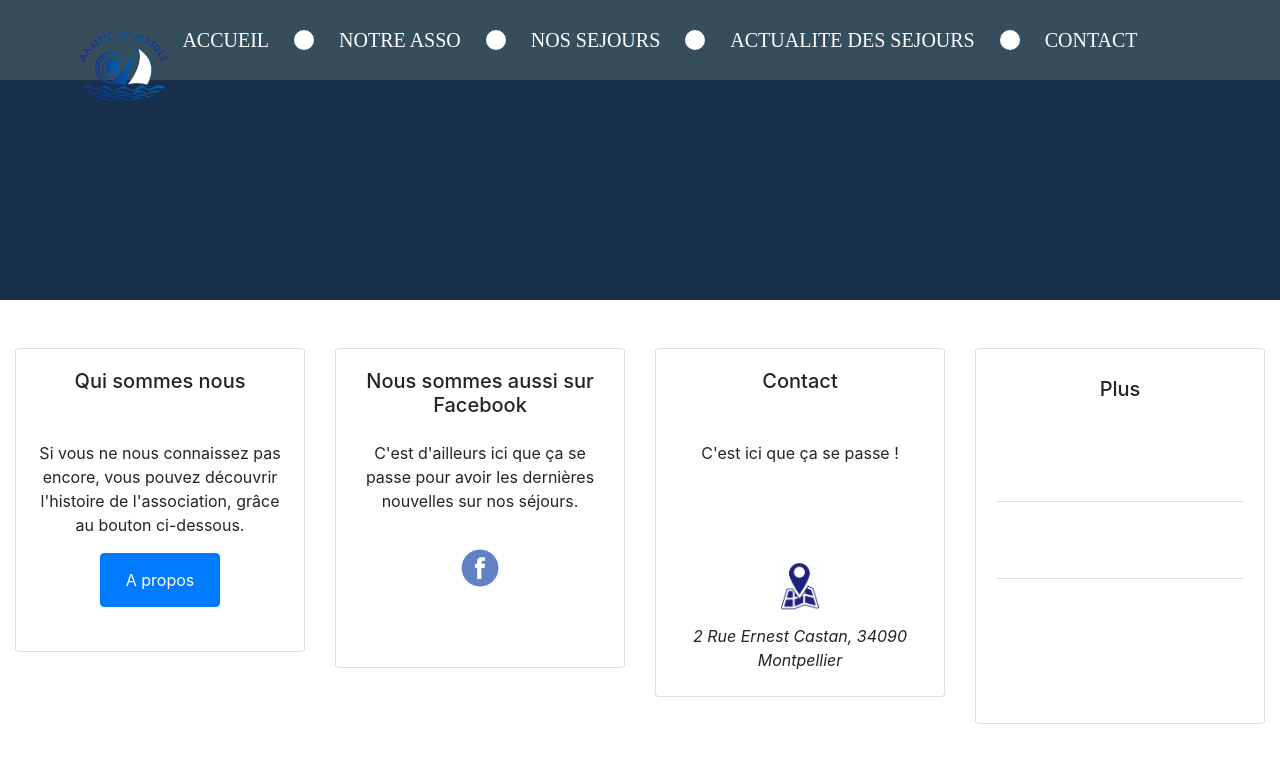
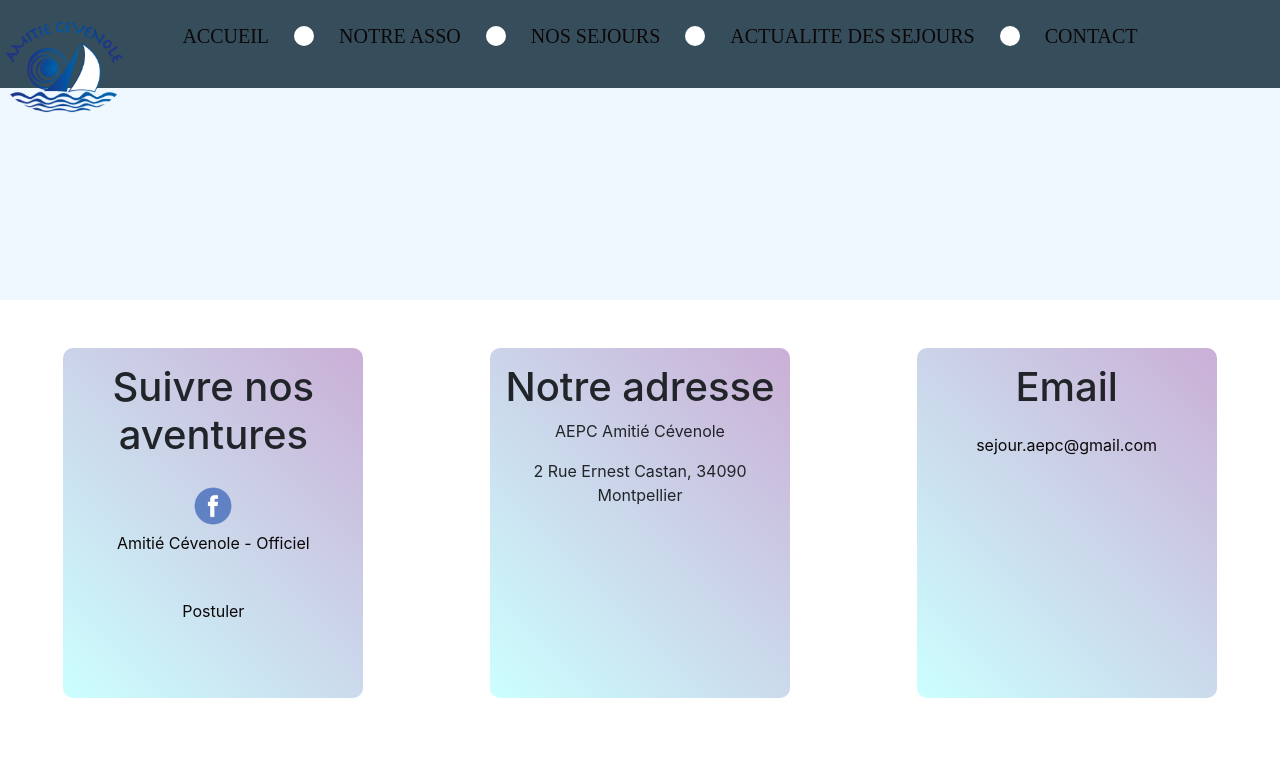
Before and after one commit to WellWedley/amitie_cevenole, a PHP site: page / in a window 1280 px wide. Shown: the top 763 px of the page. Run offline with PHP 8.4, Linux system fonts and the light colour scheme; some libraries are stand-ins or nearby versions.

Commit message:
Revert "Revert "Footer""
This reverts commit ba74bb7913f7b6e459588e056b5df065a6c0cb43.

```diff
--- a/footer.php
+++ b/footer.php
@@ -1,60 +1,31 @@
 <?php include './styles/bootstrap_scripts.php' ?>
 <footer class="page-footer mt-5">
-  <div class="container-fluid">
-    <div class="row ">
-      <div class="col-md-3 ">
-        <div class="card card-foot">
-          <div class="card-body text-center ">
-            <h5 class="card-title ">Qui sommes nous</h5>
-            <p class="card-text mt-5 ">Si vous ne nous connaissez pas encore, vous pouvez découvrir l'histoire de l'association, grâce au bouton ci-dessous.</p>
-            <a href="./apropos.php" class="btn btn-primary mb-4">A propos</a>
-          </div>
-        </div>
-      </div>
-      <div class="col-md-3">
-        <div class="card card-foot">
-          <div class="card-body text-center">
-            <h5 class="card-title ">Nous sommes aussi sur Facebook</h5>
-            <p class="card-text mt-4">C'est d'ailleurs ici que ça se passe pour avoir les dernières nouvelles sur nos séjours.</p>
+<div class="footer_container">
+
+      <div class="carte">
+        <h1>Suivre nos aventures</h1>
         <a href="https://www.facebook.com/amitiecevenole" target="_blank" class="fa fa-facebook">
           <img width="50" src="img/logo/fb.png" alt="Lien facebook de l'association">
           <p> Amitié Cévenole - Officiel</p>
         </a>
+        <p>
+          <a href="#">Postuler</a>
+        </p>
       </div>
+      <div class="carte">
+        <h1>Notre adresse</h1>
+
+        <p>AEPC Amitié Cévenole</p>
+        <p>2 Rue Ernest Castan, 34090 Montpellier</p>
+        </a>
       </div>
-      </div>
-      <div class="col-md-3">
-        <div class="card card-foot">
-          <div class="card-body text-center">
-            <h5 class="card-title ">Contact</h5>
-            <p class="card-text mt-5">C'est ici que ça se passe ! </p>
+
+      <div class="carte">
+        <h1>Email</h1>
         <address>
           <a href="mailto:sejour.aepc@gmail.com">sejour.aepc@gmail.com</a><br>
-
         </address>
-            <a href="tel:0661555236"><img width="50" src="./img/logo/map.png"></img></a>
-            <p class="mb-1"><em>2 Rue Ernest Castan, 34090 Montpellier</em></p>
-            </a>
-          </div>
-        </div>
-      </div>
-      <div class="col-md-3 ">
-        <div class="card card-foot">
-          <div class="card-body text-center">
-            <h5 class="card-title mt-2">Plus</h5>
-            <ul class="list-group list-group-flush mt-4 mb-5">
-              <li class="list-group-item"> <a href="">Consulter les CGV</a></li>
-              <li class="list-group-item"> <a href="">Aides financières</a></li>
-              <li class="list-group-item"><a href="">Nous rejoindre</a></li>
-            </ul>
-
-            </a>
       </div>
     </div>
 
-      </div>
-    </div>
-  </div>
-  <p class="text-white text-center"> © 2020 Copyright : Amitié Cévenole </p>
-
 </footer>
--- a/header.php
+++ b/header.php
@@ -1,3 +1,4 @@
+<div class="nav_container">
     <nav>
         <!-- Logo de l'association -->
         <div class="logo_container">
@@ -30,3 +31,4 @@
             </li>
         </ul>
     </nav>
+</div>
--- a/styles/styles.css
+++ b/styles/styles.css
@@ -8,13 +8,14 @@
 .logo_container {
   z-index: 1;
   position: fixed;
-
 }
 
-.logo{
-  width: 50%;
+.logo {
+  width: 10%;
+  position: fixed;
+  left: 0;
+  top: 0;
 }
-
 
 .dot {
   height: 20px;
@@ -26,18 +27,24 @@
 
 /* Navbar */
 
-.nav_list {
+.nav_container {
   display: flex;
   align-items: center;
   justify-content: center;
   list-style: none;
   background-color: rgb(54, 77, 92);
-  height: 5rem;
+  height: 11%;
   font-size: 20px;
   position: fixed;
   width: 100%;
   overflow: hidden;
   margin-bottom: 50px;
+}
+
+.nav_list {
+  display: flex;
+  align-items: center;
+  justify-content: center;
 }
 
 /* Links */
@@ -50,7 +57,7 @@ li {
 /* unvisited link */
 
 a:link, a:visited {
-  color: white;
+  color: rgb(12, 8, 8);
   padding: 14px 25px;
   text-align: center;
   text-decoration: none;
@@ -87,9 +94,9 @@ a:active {
   text-align: center;
 }
 
-.clock {
+.clock .jour {
   background-color: rgb(23, 47, 75);
-  margin: ;
+  margin: 150px 0;
 }
 
 /* p {
@@ -103,3 +110,22 @@ a:active {
 /*---------- 4 contact.php ----------*/
 
 /*---------- 4 contact.php ----------*/
+
+/*---------- 4 tests.php ----------*/
+
+.carte {
+  text-align: center;
+  background: linear-gradient(45deg, #CCFFFF, #caafd6);
+  border-radius: 10px;
+  padding: 15px;
+  margin: auto;
+  width: 300px;
+  height: 350px;
+
+}
+
+.footer_container {
+  display: flex;
+  flex-direction: row;
+  justify-content: space-between;
+}
--- a/tests.php
+++ b/tests.php
@@ -43,6 +43,10 @@
     <li>11</li>
     ...etc
   </ul>
+  <footer>
 
+
+  </footer>
 </body>
+
 </html>
```
Lines whose indentation alone changed are shown as unchanged.
